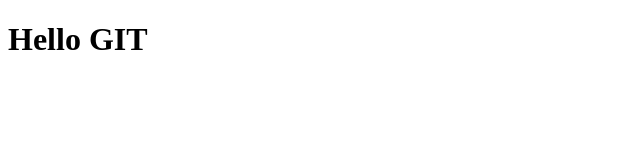
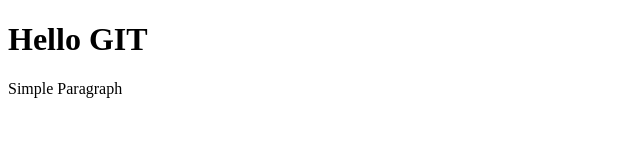
Before and after one commit to VidhyaMahendran/uieTraining, a plain HTML site: page index.html in a window 1280 px wide. Shown: the whole page, without its empty margins (0-640 px from the left). Drawn offline with Linux system fonts and the light colour scheme.

Commit message:
Added some content in container

```diff
--- a/index.html
+++ b/index.html
@@ -6,6 +6,7 @@
 	<body>
 		<div id="container">
 			<h1>Hello GIT</h1>
+			<p>Simple Paragraph</p>
 		</div>
 	</body>
 </html>
```
